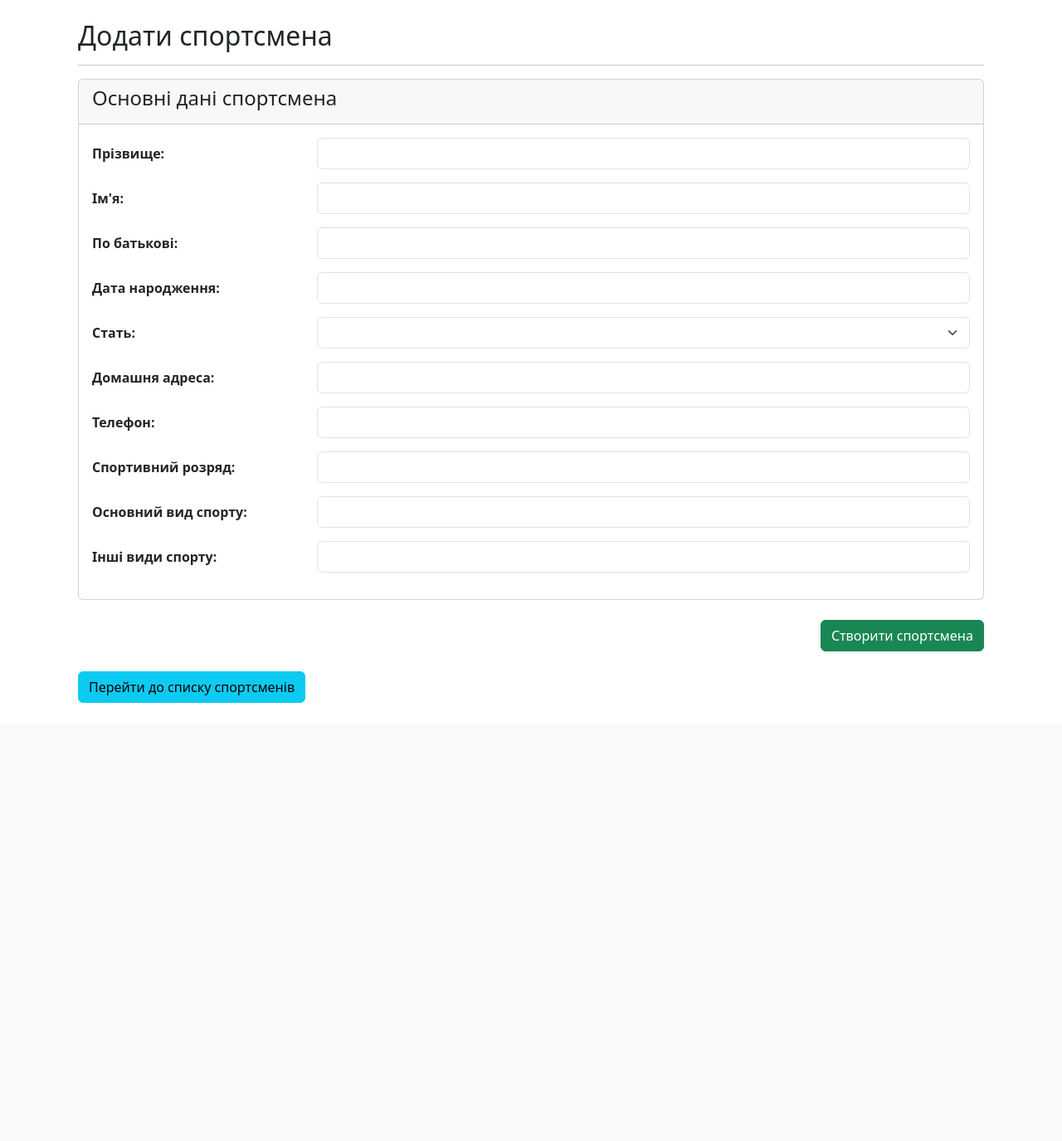
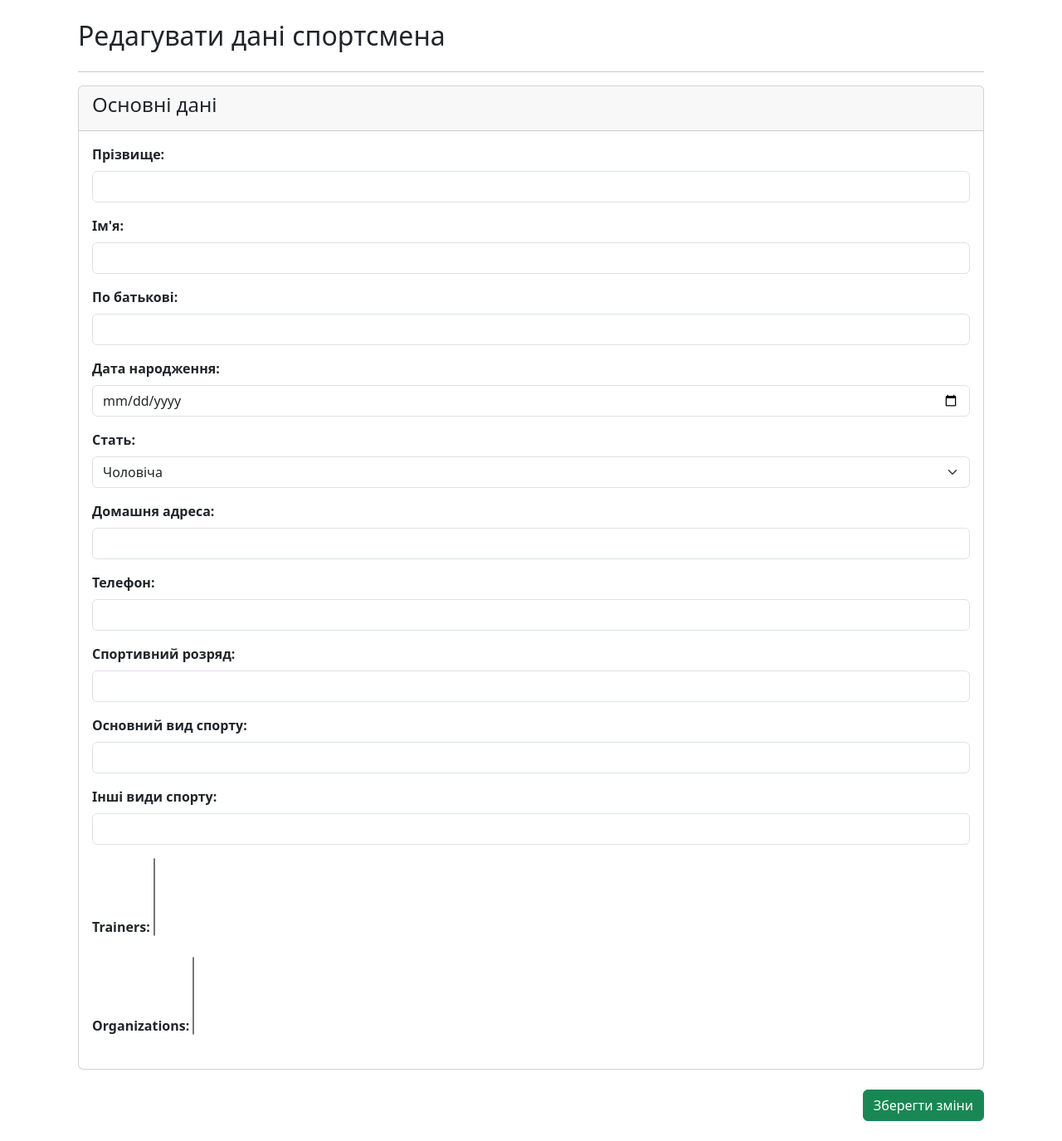
Before and after one commit to YevhenKhomenko/sport-health-accounting, a Django app: page /sportsperson/add/ in a window 1280 px wide. Shown: the part 56-1431 px from the top of the page at 83% size. Before the commit the page ends 903 px from the top, so only its background shows below. Run offline with Django 5.2, Linux system fonts and the light colour scheme; a user stored in the database is signed in; tables that the repository leaves empty hold one stand-in row (values such as "Sample post"); some libraries are stand-ins or nearby versions.

Commit message:
fixed reg, user create work in progress

```diff
--- a/accounting/forms.py
+++ b/accounting/forms.py
@@ -1,7 +1,7 @@
 from django import forms
 from django.contrib.auth.forms import UserCreationForm
 from django.contrib.auth.models import User
-from django_select2.forms import ModelSelect2Widget
+from django_select2.forms import ModelSelect2Widget, ModelSelect2MultipleWidget
 from .models import Sportsperson, Organization, Trainer, MedicalRecord, AdditionalTests, Anthropometry
 
 
@@ -15,16 +15,8 @@ class SportspersonSearchForm(forms.Form):
         widget=forms.DateInput(attrs={'type': 'date'})
     )
     primary_sport = forms.CharField(label="Вид спорту", required=False)
-    organization = forms.ModelChoiceField(
-        label="Організація",
-        queryset=Organization.objects.all(),
-        required=False
-    )
-    trainer = forms.ModelChoiceField(
-        label="Тренер",
-        queryset=Trainer.objects.all(),
-        required=False
-    )
+    organization = forms.CharField(label="Організація", required=False)
+    trainer = forms.CharField(label="Тренер", required=False)
     gender = forms.ChoiceField(
         label="Стать спортсмена",
         choices=[('', '---------'), ('male', 'Чоловіча'), ('female', 'Жіноча')],
@@ -32,50 +24,43 @@ class SportspersonSearchForm(forms.Form):
     )
 
 
-
 class SportspersonForm(forms.ModelForm):
-    class Meta:
-        model = Sportsperson
-        exclude = ['trainers', 'organizations', 'medical_records', 'anthropometries', 'notes']
-        auto_id = 'id_%s'
-        widgets = {
-            'date_of_birth': forms.DateInput(
-                format='%Y-%m-%d',
-                attrs={'type': 'date', 'class': 'form-control'}
-            ),
-            'gender': forms.Select(attrs={'class': 'form-select'}, choices=(
-                ('male', 'Чоловіча'),
-                ('female', 'Жіноча'),
-            )),
-        }
-"""
-
-class SportspersonForm(forms.ModelForm):
-    # Додаємо поля для тренерів і організацій як ModelMultipleChoiceField
     trainers = forms.ModelMultipleChoiceField(
         queryset=Trainer.objects.all(),
         required=False,
-        widget=forms.SelectMultiple(attrs={'class': 'form-control'})
+        widget=ModelSelect2MultipleWidget(
+            model=Trainer,
+            search_fields=['last_name__icontains', 'first_name__icontains'],
+            attrs={'data-placeholder': 'Введіть ім’я або прізвище тренера...'}
+        )
     )
     organizations = forms.ModelMultipleChoiceField(
         queryset=Organization.objects.all(),
         required=False,
-        widget=forms.SelectMultiple(attrs={'class': 'form-control'})
+        widget=ModelSelect2MultipleWidget(
+            model=Organization,
+            search_fields=['organization_name__icontains'],
+            attrs={'data-placeholder': 'Введіть назву організації...'}
+        )
     )
 
     class Meta:
         model = Sportsperson
         fields = [
-            'last_name', 'first_name', 'patronymic', 'date_of_birth',
-            'gender', 'address', 'phone', 'sports_category',
-            'primary_sport', 'additional_sports', 'trainers', 'organizations'
+            'last_name', 'first_name', 'patronymic',
+            'date_of_birth', 'gender', 'address', 'phone',
+            'sports_category', 'primary_sport', 'additional_sports',
+            'trainers', 'organizations'
         ]
         widgets = {
             'last_name': forms.TextInput(attrs={'class': 'form-control'}),
             'first_name': forms.TextInput(attrs={'class': 'form-control'}),
             'patronymic': forms.TextInput(attrs={'class': 'form-control'}),
-            'date_of_birth': forms.DateInput(attrs={'type': 'date', 'class': 'form-control'}),
-            'gender': forms.Select(attrs={'class': 'form-select'}),
+            'date_of_birth': forms.DateInput(attrs={'type': 'date', 'class': 'form-control'}, format='%Y-%m-%d'),
+            'gender': forms.Select(attrs={'class': 'form-select'}, choices=(
+                ('male', 'Чоловіча'),
+                ('female', 'Жіноча'),
+            )),
             'address': forms.TextInput(attrs={'class': 'form-control'}),
             'phone': forms.TextInput(attrs={'class': 'form-control'}),
             'sports_category': forms.TextInput(attrs={'class': 'form-control'}),
@@ -85,27 +70,23 @@ class SportspersonForm(forms.ModelForm):
 
     def __init__(self, *args, **kwargs):
         super().__init__(*args, **kwargs)
-        # Якщо редагуємо існуючий об'єкт, заповнюємо початкові значення для тренерів та організацій:
         if self.instance and self.instance.pk:
             self.fields['trainers'].initial = self.instance.trainers.all()
             self.fields['organizations'].initial = self.instance.organizations.all()
 
     def save(self, commit=True):
-        # Зберігаємо основні дані спортсмена
         sportsperson = super().save(commit=False)
         if commit:
             sportsperson.save()
-            # Оновлюємо зв'язки ManyToMany для тренерів та організацій
             sportsperson.trainers.set(self.cleaned_data['trainers'])
             sportsperson.organizations.set(self.cleaned_data['organizations'])
         else:
-            # Якщо commit=False, збереження m2m здійснюється окремо
-            def save_m2m():
-                sportsperson.trainers.set(self.cleaned_data['trainers'])
+            self.save_m2m = lambda: (
+                sportsperson.trainers.set(self.cleaned_data['trainers']),
                 sportsperson.organizations.set(self.cleaned_data['organizations'])
-            self.save_m2m = save_m2m
+            )
         return sportsperson
-"""
+
 
 class TrainerForm(forms.ModelForm):
     class Meta:
--- a/accounting/models.py
+++ b/accounting/models.py
@@ -87,7 +87,7 @@ class SportspersonOrganization(models.Model):
 
 
 class MedicalRecord(models.Model):
-    sportsperson = models.ForeignKey(Sportsperson, null=True, blank=True, on_delete=models.CASCADE, related_name='medical_records')
+    sportsperson = models.ForeignKey(Sportsperson, on_delete=models.CASCADE, related_name='medical_records')
     # Видаляємо поле organization, тому що воно більше не потрібне
     date_created = models.DateField("Дата створення карти")
     medical_facility = models.CharField("Медичний заклад", max_length=255)
--- a/accounting/templates/accounting/sportperson_create.html
+++ b/accounting/templates/accounting/sportperson_create.html
@@ -2,15 +2,21 @@
 {% load widget_tweaks %}
 {% block content %}
 <div class="container my-4">
-  <h2>Додати спортсмена</h2>
+  <div class="d-flex justify-content-between align-items-center mb-3">
+    <h2>Редагувати дані спортсмена</h2>
+    {% if sportsperson %}
+      <a href="{% url 'sportsperson_detail' sportsperson.pk %}" class="btn btn-secondary">Переглянути деталі</a>
+    {% endif %}
+  </div>
   <hr>
-  <!-- Відображення помилок форми -->
+  <form method="post">
+    {% csrf_token %}
     {% if form.errors %}
       <div class="alert alert-danger">
         <ul>
-        {% for field, errors in form.errors.items %}
-          {% for error in errors %}
-            <li>{{ field }}: {{ error }}</li>
+          {% for field in form %}
+            {% for error in field.errors %}
+              <li>{{ field.label }}: {{ error }}</li>
             {% endfor %}
           {% endfor %}
           {% for error in form.non_field_errors %}
@@ -19,92 +25,26 @@
         </ul>
       </div>
     {% endif %}
-  <!-- Форма створення спортсмена -->
-  <form method="post">
-    {% csrf_token %}
     <div class="card mb-4">
       <div class="card-header">
-        <h4>Основні дані спортсмена</h4>
+        <h4>Основні дані</h4>
       </div>
       <div class="card-body">
-        <!-- Прізвище -->
-        <div class="mb-3 row">
-          <label for="{{ form.last_name.id_for_label }}" class="col-sm-3 col-form-label"><strong>Прізвище:</strong></label>
-          <div class="col-sm-9">
-            {{ form.last_name|add_class:"form-control" }}
+        {% for field in form %}
+          <div class="mb-3">
+            <label class="form-label"><strong>{{ field.label }}:</strong></label>
+            {% if field.name == "trainers" or field.name == "organizations" %}
+              {{ field }}
+            {% else %}
+              {{ field|add_class:"form-control" }}
+            {% endif %}
           </div>
-        </div>
-        <!-- Ім'я -->
-        <div class="mb-3 row">
-          <label for="{{ form.first_name.id_for_label }}" class="col-sm-3 col-form-label"><strong>Ім'я:</strong></label>
-          <div class="col-sm-9">
-            {{ form.first_name|add_class:"form-control" }}
-          </div>
-        </div>
-        <!-- По батькові -->
-        <div class="mb-3 row">
-          <label for="{{ form.patronymic.id_for_label }}" class="col-sm-3 col-form-label"><strong>По батькові:</strong></label>
-          <div class="col-sm-9">
-            {{ form.patronymic|add_class:"form-control" }}
-          </div>
-        </div>
-        <!-- Дата народження -->
-        <div class="mb-3 row">
-          <label for="{{ form.date_of_birth.id_for_label }}" class="col-sm-3 col-form-label"><strong>Дата народження:</strong></label>
-          <div class="col-sm-9">
-            {{ form.date_of_birth|add_class:"form-control" }}
-          </div>
-        </div>
-        <!-- Стать -->
-        <div class="mb-3 row">
-          <label for="{{ form.gender.id_for_label }}" class="col-sm-3 col-form-label"><strong>Стать:</strong></label>
-          <div class="col-sm-9">
-            {{ form.gender|add_class:"form-select" }}
-          </div>
-        </div>
-        <!-- Домашня адреса -->
-        <div class="mb-3 row">
-          <label for="{{ form.address.id_for_label }}" class="col-sm-3 col-form-label"><strong>Домашня адреса:</strong></label>
-          <div class="col-sm-9">
-            {{ form.address|add_class:"form-control" }}
-          </div>
-        </div>
-        <!-- Телефон -->
-        <div class="mb-3 row">
-          <label for="{{ form.phone.id_for_label }}" class="col-sm-3 col-form-label"><strong>Телефон:</strong></label>
-          <div class="col-sm-9">
-            {{ form.phone|add_class:"form-control" }}
-          </div>
-        </div>
-        <!-- Спортивний розряд -->
-        <div class="mb-3 row">
-          <label for="{{ form.sports_category.id_for_label }}" class="col-sm-3 col-form-label"><strong>Спортивний розряд:</strong></label>
-          <div class="col-sm-9">
-            {{ form.sports_category|add_class:"form-control" }}
-          </div>
-        </div>
-        <!-- Основний вид спорту -->
-        <div class="mb-3 row">
-          <label for="{{ form.primary_sport.id_for_label }}" class="col-sm-3 col-form-label"><strong>Основний вид спорту:</strong></label>
-          <div class="col-sm-9">
-            {{ form.primary_sport|add_class:"form-control" }}
-          </div>
-        </div>
-        <!-- Інші види спорту -->
-        <div class="mb-3 row">
-          <label for="{{ form.additional_sports.id_for_label }}" class="col-sm-3 col-form-label"><strong>Інші види спорту:</strong></label>
-          <div class="col-sm-9">
-            {{ form.additional_sports|add_class:"form-control" }}
-          </div>
-        </div>
+        {% endfor %}
       </div>
     </div>
     <div class="text-end">
-      <button type="submit" class="btn btn-success">Створити спортсмена</button>
+      <button type="submit" class="btn btn-success">Зберегти зміни</button>
     </div>
   </form>
-  <div class="mt-4">
-    <a href="{% url 'sportsperson_list' %}" class="btn btn-info">Перейти до списку спортсменів</a>
-  </div>
 </div>
 {% endblock %}
--- a/accounting/urls.py
+++ b/accounting/urls.py
@@ -7,6 +7,8 @@ from accounting.views import MedicalRecordCreateGlobalView, medicalrecord_select
     registration_view
 
 urlpatterns = [
+
+    # path('select2/', include('django_select2.urls')),
 
     # Авторизація
     path('login/', views.login_view, name='login'),
--- a/accounting/views.py
+++ b/accounting/views.py
@@ -128,7 +128,6 @@ def sportsperson_detail(request, pk):
     return render(request, 'accounting/sportperson_detail.html', context)
 
 
-
 @login_required
 def organization_detail(request, pk):
     organization = get_object_or_404(Organization, pk=pk)
@@ -177,9 +176,12 @@ def anthropometry_detail(request, pk):
 @method_decorator(role_required(['admin', 'editor']), name='dispatch')
 class SportspersonCreateView(CreateView):
     model = Sportsperson
-    fields = '__all__'
+    form_class = SportspersonForm
     template_name = 'accounting/sportperson_create.html'
-    success_url = reverse_lazy('sportsperson_list')
+
+    def get_success_url(self):
+        # Після успішного створення повертаємо URL для сторінки деталей спортсмена
+        return reverse_lazy('sportsperson_detail', kwargs={'pk': self.object.pk})
 
 
 @method_decorator(role_required(['admin']), name='dispatch')
```
Also changed, not shown: accounting/templates/accounting/registration.html (+15 -6 lines). Lines whose indentation alone changed are shown as unchanged.
